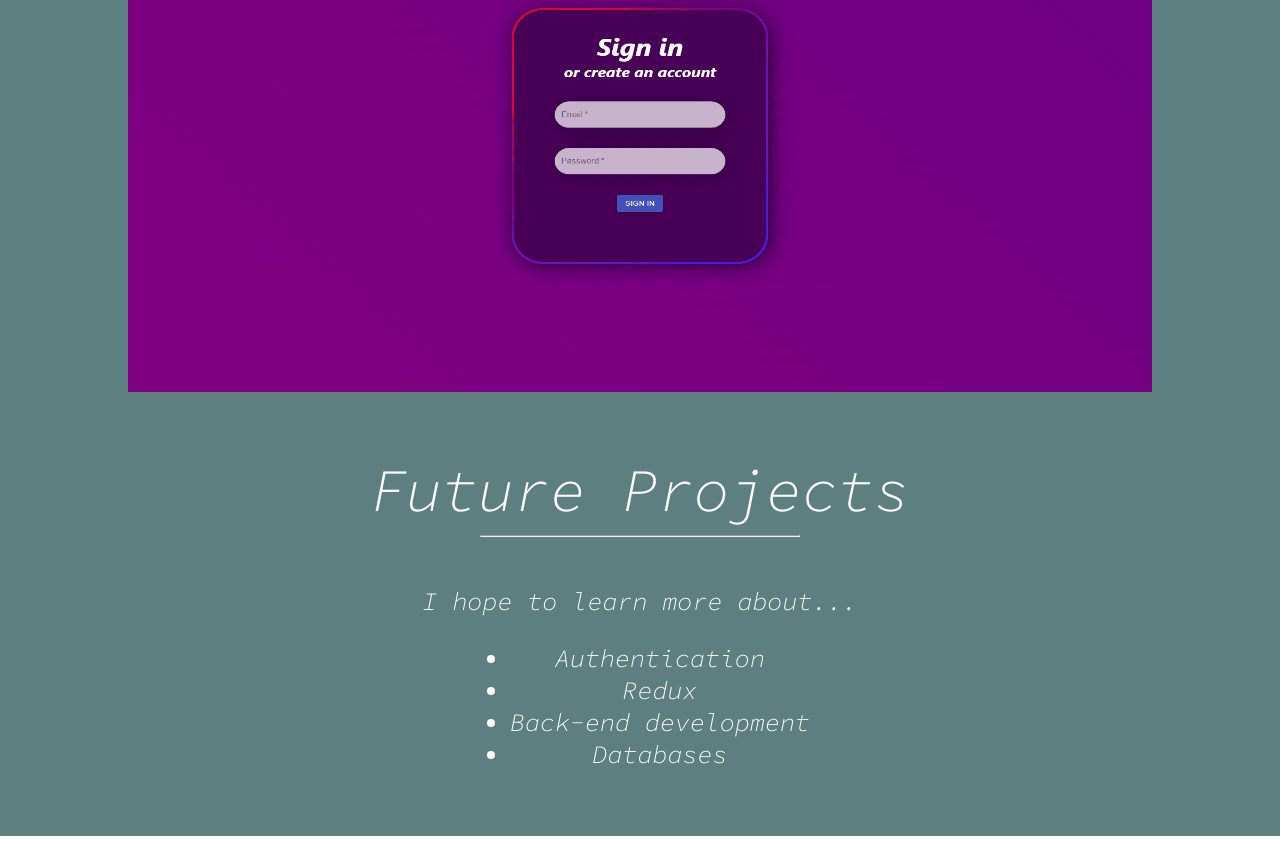
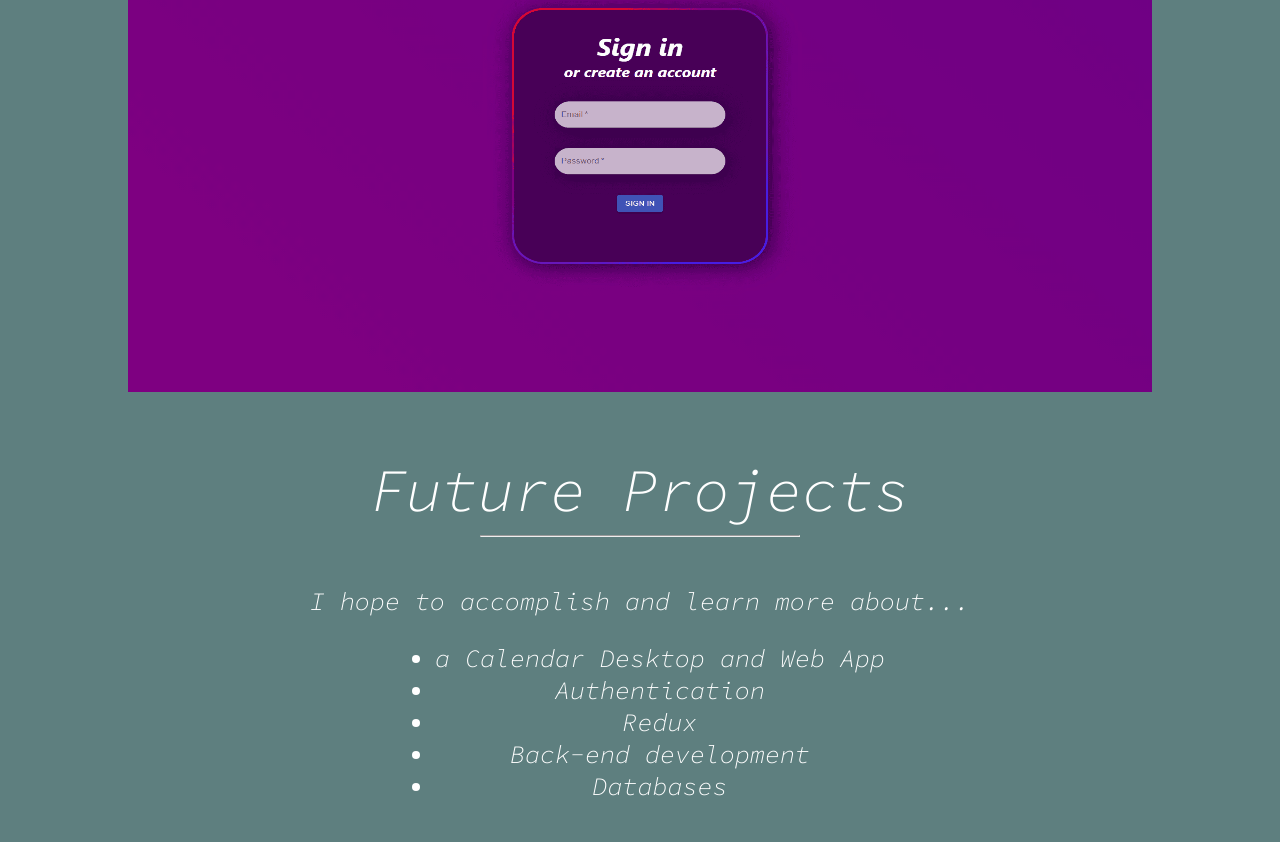
Before and after one commit to DCAdams103/My-Portfolio-Website, a Next.js app in the folder portfolio/: page / in a window 1280 px wide. Shown: the part 2204-3046 px from the top of the page. Built offline with nearby package versions, Linux system fonts and the light colour scheme.

Commit message:
Added to the future projects list

```diff
--- a/portfolio/pages/index.js
+++ b/portfolio/pages/index.js
@@ -129,9 +129,10 @@ export default function Home() {
 
       {/* List */}
       <header className={styles.text} style={{fontSize:'25px'}}>
-          I hope to learn more about...
+          I hope to accomplish and learn more about...
           <p></p>
           <ul>
+            <li> a Calendar Desktop and Web App </li>
             <li> Authentication </li>
             <li> Redux </li>
             <li> Back-end development </li>
```
